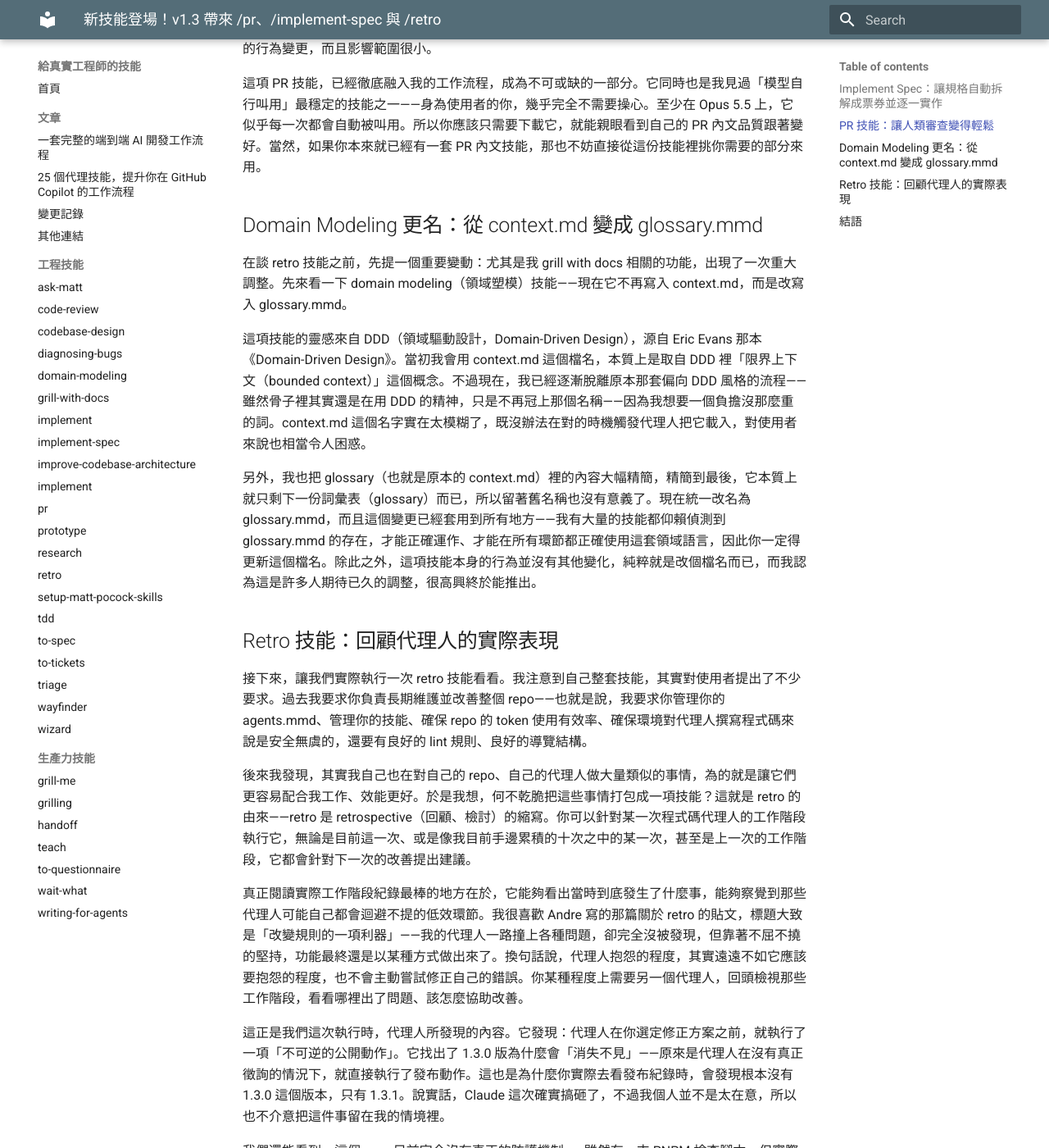
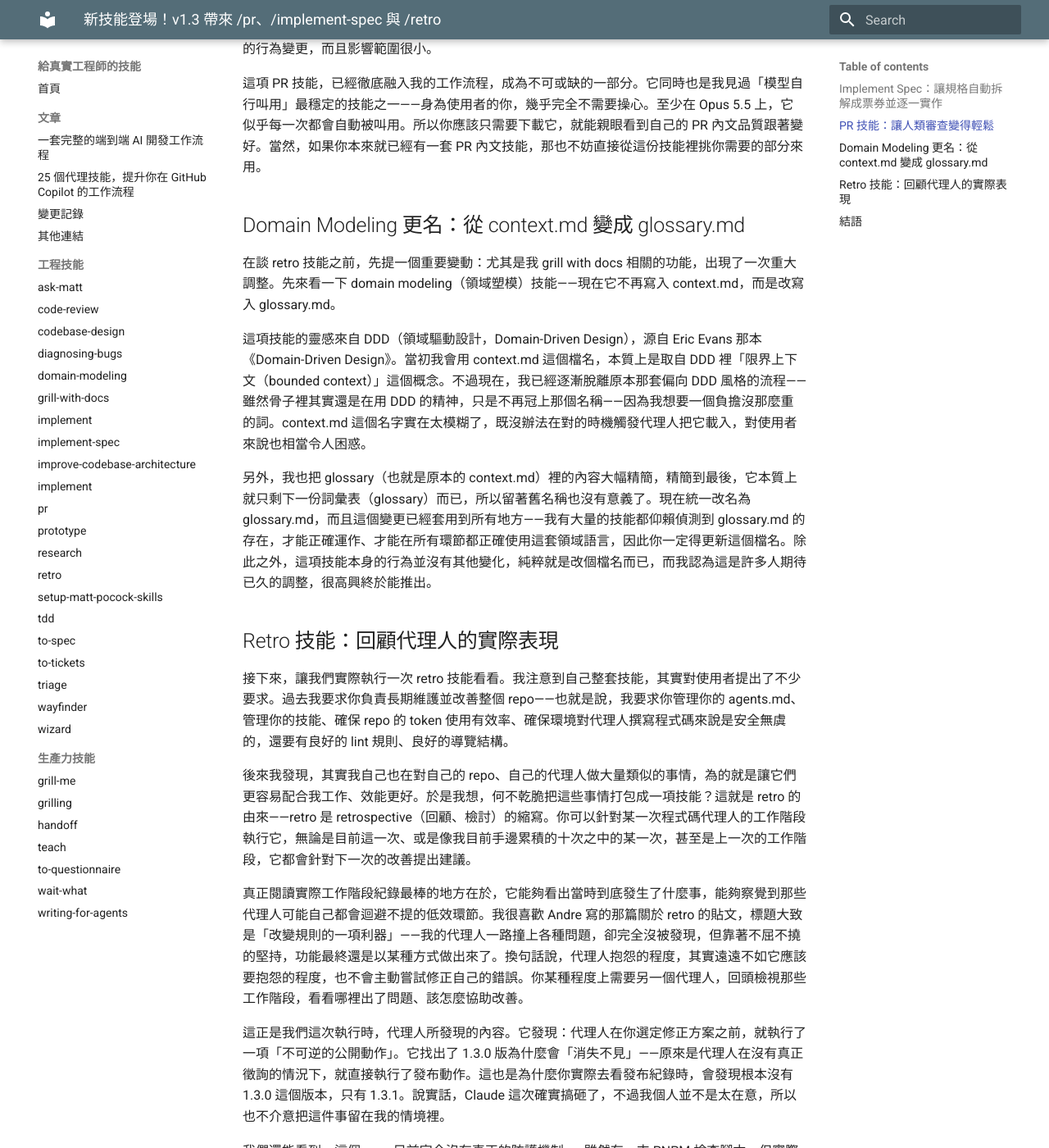
Before and after one commit to linyute/mattpocock-skills, an MkDocs documentation site: the page built from docs/posts/new_skills_v1.3.md, in a window 1280 px wide and 1400 px high, scrolled down 2854 px. Shown: the whole window at 82% size. Built offline with MkDocs 1.6.1 and Material for MkDocs 9.7.7, drawn with Linux system fonts in a browser that asks for light colours; some of the changed text lies outside the part shown.

Commit message:
Update zh-tw localization

```diff
--- a/docs/posts/new_skills_v1.3.md
+++ b/docs/posts/new_skills_v1.3.md
@@ -44,17 +44,17 @@ PR 始終是工作成果能否順利進入主線（main）的主要瓶頸。我
 
 這項 PR 技能，已經徹底融入我的工作流程，成為不可或缺的一部分。它同時也是我見過「模型自行叫用」最穩定的技能之一——身為使用者的你，幾乎完全不需要操心。至少在 Opus 5.5 上，它似乎每一次都會自動被叫用。所以你應該只需要下載它，就能親眼看到自己的 PR 內文品質跟著變好。當然，如果你本來就已經有一套 PR 內文技能，那也不妨直接從這份技能裡挑你需要的部分來用。
 
-## Domain Modeling 更名：從 context.md 變成 glossary.mmd
+## Domain Modeling 更名：從 context.md 變成 glossary.md
 
-在談 retro 技能之前，先提一個重要變動：尤其是我 grill with docs 相關的功能，出現了一次重大調整。先來看一下 domain modeling（領域塑模）技能——現在它不再寫入 context.md，而是改寫入 glossary.mmd。
+在談 retro 技能之前，先提一個重要變動：尤其是我 grill with docs 相關的功能，出現了一次重大調整。先來看一下 domain modeling（領域塑模）技能——現在它不再寫入 context.md，而是改寫入 glossary.md。
 
 這項技能的靈感來自 DDD（領域驅動設計，Domain-Driven Design），源自 Eric Evans 那本《Domain-Driven Design》。當初我會用 context.md 這個檔名，本質上是取自 DDD 裡「限界上下文（bounded context）」這個概念。不過現在，我已經逐漸脫離原本那套偏向 DDD 風格的流程——雖然骨子裡其實還是在用 DDD 的精神，只是不再冠上那個名稱——因為我想要一個負擔沒那麼重的詞。context.md 這個名字實在太模糊了，既沒辦法在對的時機觸發代理人把它載入，對使用者來說也相當令人困惑。
 
-另外，我也把 glossary（也就是原本的 context.md）裡的內容大幅精簡，精簡到最後，它本質上就只剩下一份詞彙表（glossary）而已，所以留著舊名稱也沒有意義了。現在統一改名為 glossary.mmd，而且這個變更已經套用到所有地方——我有大量的技能都仰賴偵測到 glossary.mmd 的存在，才能正確運作、才能在所有環節都正確使用這套領域語言，因此你一定得更新這個檔名。除此之外，這項技能本身的行為並沒有其他變化，純粹就是改個檔名而已，而我認為這是許多人期待已久的調整，很高興終於能推出。
+另外，我也把 glossary（也就是原本的 context.md）裡的內容大幅精簡，精簡到最後，它本質上就只剩下一份詞彙表（glossary）而已，所以留著舊名稱也沒有意義了。現在統一改名為 glossary.md，而且這個變更已經套用到所有地方——我有大量的技能都仰賴偵測到 glossary.md 的存在，才能正確運作、才能在所有環節都正確使用這套領域語言，因此你一定得更新這個檔名。除此之外，這項技能本身的行為並沒有其他變化，純粹就是改個檔名而已，而我認為這是許多人期待已久的調整，很高興終於能推出。
 
 ## Retro 技能：回顧代理人的實際表現
 
-接下來，讓我們實際執行一次 retro 技能看看。我注意到自己整套技能，其實對使用者提出了不少要求。過去我要求你負責長期維護並改善整個 repo——也就是說，我要求你管理你的 agents.mmd、管理你的技能、確保 repo 的 token 使用有效率、確保環境對代理人撰寫程式碼來說是安全無虞的，還要有良好的 lint 規則、良好的導覽結構。
+接下來，讓我們實際執行一次 retro 技能看看。我注意到自己整套技能，其實對使用者提出了不少要求。過去我要求你負責長期維護並改善整個 repo——也就是說，我要求你管理你的 agents.md、管理你的技能、確保 repo 的 token 使用有效率、確保環境對代理人撰寫程式碼來說是安全無虞的，還要有良好的 lint 規則、良好的導覽結構。
 
 後來我發現，其實我自己也在對自己的 repo、自己的代理人做大量類似的事情，為的就是讓它們更容易配合我工作、效能更好。於是我想，何不乾脆把這些事情打包成一項技能？這就是 retro 的由來——retro 是 retrospective（回顧、檢討）的縮寫。你可以針對某一次程式碼代理人的工作階段執行它，無論是目前這一次、或是像我目前手邊累積的十次之中的某一次，甚至是上一次的工作階段，它都會針對下一次的改善提出建議。
 
@@ -70,7 +70,7 @@ PR 始終是工作成果能否順利進入主線（main）的主要瓶頸。我
 
 所以我建議的做法，是針對你的代理人工作階段，抽樣執行 retro 就好。每當你有空檔、突然意識到「啊，我好一陣子沒跑 retro 了」，就找最近的幾次工作階段跑一次看看；也可以挑一次你覺得出了問題、或是代理人表現得有點怪的工作階段來檢視，retro 通常都能找出修正的方向。
 
-在 retro 技能的內部步驟中，它會依照幾個類別去檢查可以改善的地方：你的程式碼庫導覽起來容不容易？有沒有可以加入的自動化檢查？能不能幫自動化審查者制定一套程式碼標準來落實？全域的 agents.mmd 健康狀況如何？工具的使用效率好不好？steering 檔案裡的指示有沒有空包彈（noop）？代理人是否能取得它所需要的全部資訊？
+在 retro 技能的內部步驟中，它會依照幾個類別去檢查可以改善的地方：你的程式碼庫導覽起來容不容易？有沒有可以加入的自動化檢查？能不能幫自動化審查者制定一套程式碼標準來落實？全域的 agents.md 健康狀況如何？工具的使用效率好不好？steering 檔案裡的指示有沒有空包彈（noop）？代理人是否能取得它所需要的全部資訊？
 
 整體而言，自從我開始定期執行 retro 之後，我的 token 使用效率，以及能產出的工作品質，都有大幅度的提升。如果你也想讓自己的工作品質跟著提升，我會建議你去上我在 aihero.dev 上的 AI 程式設計速成課程。我今天也剛好在更新這門課程，新增了一堂聚焦在 implement spec 的課。如果你想真正掌控你的程式碼代理人、更好地運用我這些技能，這會是很適合的地方。
 
```
